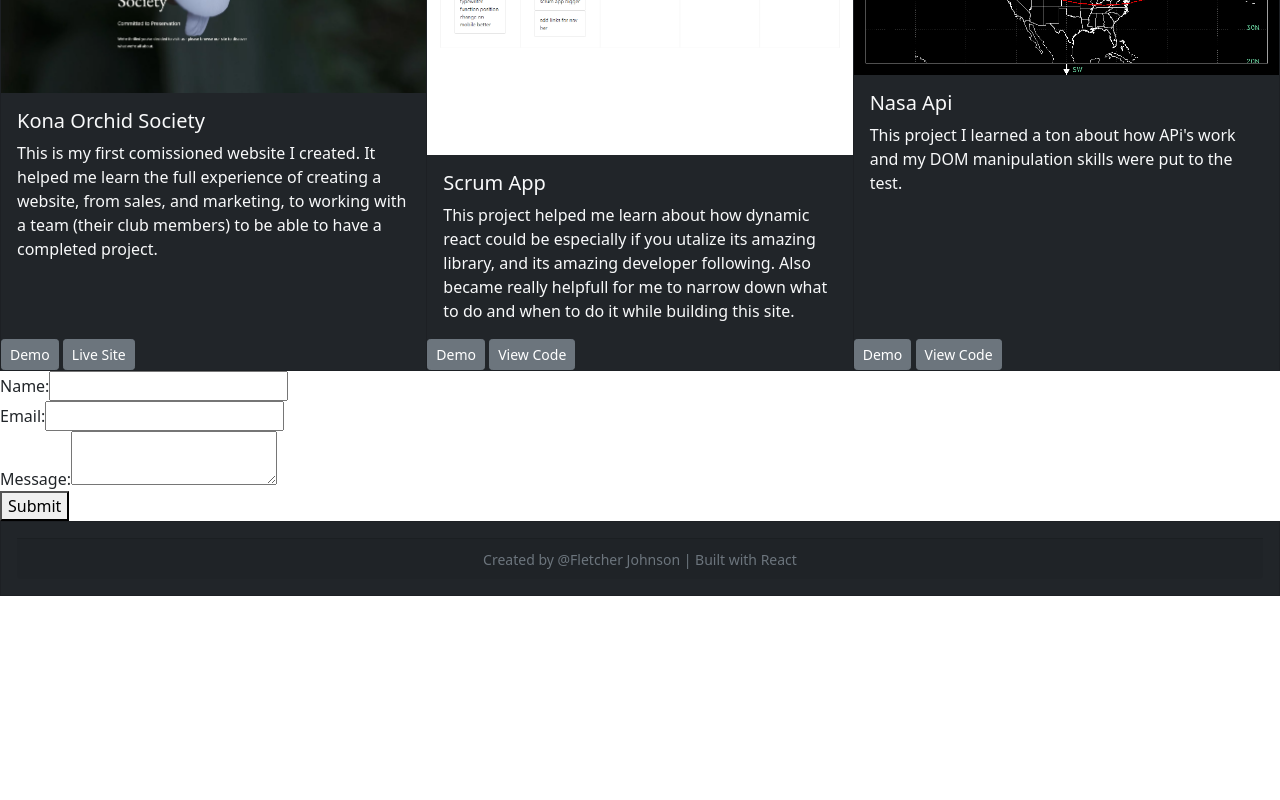
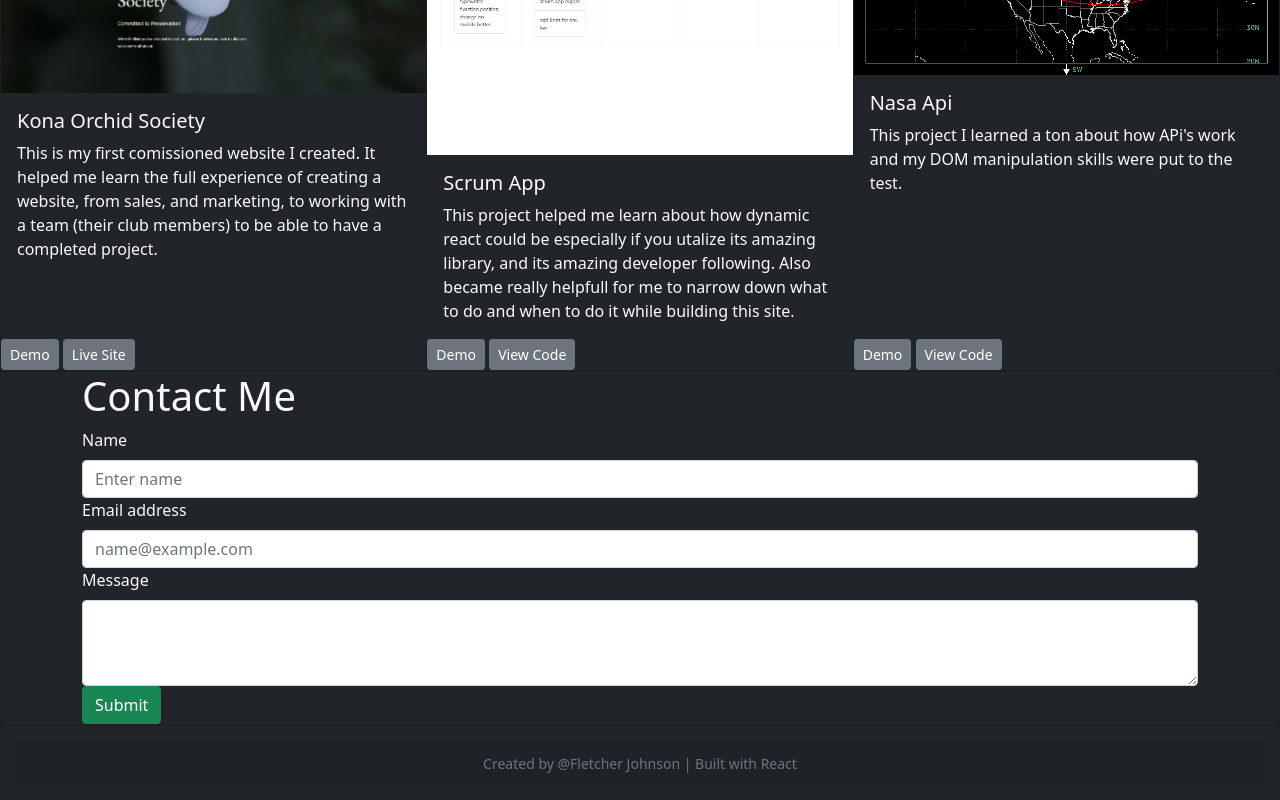
Before and after one commit to FletcherJay/FletcherJay.github.io, a React (Create React App) app: page / in a window 1280 px wide. Shown: the part 1513-2313 px from the top of the page. Before the commit the page ends 2109 px from the top, so only its background shows below. Built offline with nearby package versions, Linux system fonts and the light colour scheme.

Commit message:
contact form working test #3

```diff
--- a/src/Components/Contactform.jsx
+++ b/src/Components/Contactform.jsx
@@ -25,23 +25,29 @@ const Contactform = () => {
   };
 
   return (
-    <form onSubmit={handleSubmit}>
-    <div>
-      <label htmlFor="name">Name:</label>
-      <input type="text" id="name" required />
-    </div>
-    <div>
-      <label htmlFor="email">Email:</label>
-      <input type="email" id="email" required />
-    </div>
-    <div>
-      <label htmlFor="message">Message:</label>
-      <textarea id="message" required />
-    </div>
-    <button type="submit">{status}</button>
-  </form>
-);
-
+    <Card bg="dark" text="light" style={{ borderRadius: '0px' }}>
+    <a id="Contact"></a>
+    <Container >
+      <Form onSubmit={handleSubmit} ><h1>Contact Me</h1>
+        <Form.Group controlId="form.Name">
+            <Form.Label htmlFor="name">Name</Form.Label>
+            <Form.Control type="text" placeholder="Enter name" required/>
+        </Form.Group>
+        <Form.Group controlId="form.Email">
+            <Form.Label htmlFor="email">Email address</Form.Label>
+            <Form.Control type="email" placeholder="name@example.com" required/>
+        </Form.Group>
+        <Form.Group controlId="form.Textarea">
+            <Form.Label htmlFor="message">Message</Form.Label>
+            <Form.Control as="textarea" rows={3} required/>
+        </Form.Group>
+      </Form>
+      <Button variant="success" type="submit" >
+        {status}
+      </Button>
+    </Container>
+    </Card>
+  )
 }
 
 export default Contactform
--- a/src/server.js
+++ b/src/server.js
@@ -31,7 +31,7 @@ router.post("/contact", (req, res) => {
   const message = req.body.message;
   const mail = {
     from: name,
-    to: "samuel.f.johnson96@gmail.com",
+    to: "fletcherjay.dev@gmail.com",
     subject: "Contact Form Submission",
     html: `<p>Name: ${name}</p>
            <p>Email: ${email}</p>
```
